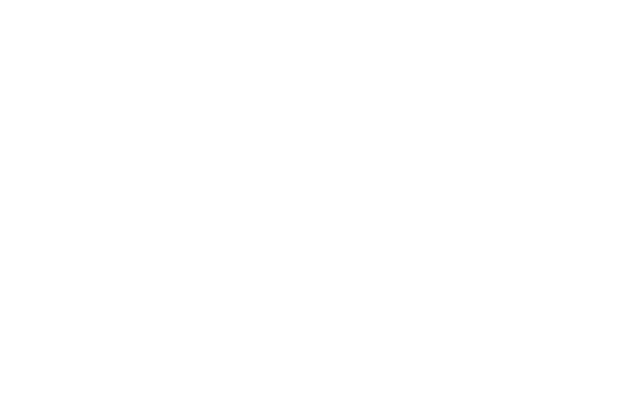
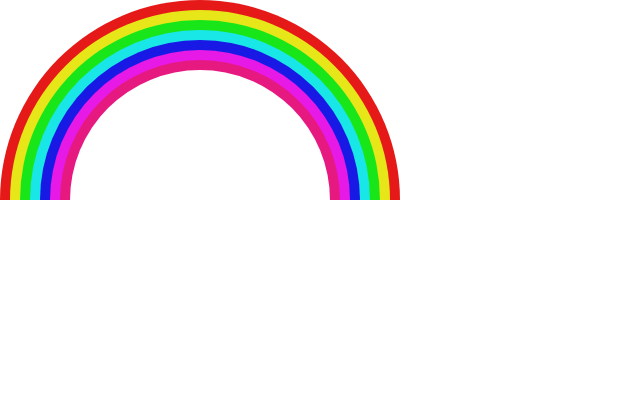
Before and after one commit to Rukakang/rainbow, a plain HTML site: page index.html in a window 1280 px wide. Shown: the whole page, without its empty margins (0-640 px from the left). Drawn offline with Linux system fonts and the light colour scheme; the site is published under a folder, as on GitHub Pages, so addresses that start at the root find nothing.

Commit message:
Update index.html

```diff
--- a/index.html
+++ b/index.html
@@ -4,7 +4,7 @@
     <meta charset="UTF-8">
     <meta name="viewport" content="width=device-width, initial-scale=1.0,maximum-scale =1.0,maximum-scale =1.0,user-scalable = no">
     <title>彩虹</title>
-    <link rel="stylesheet" href="/rainbow.css">
+    <link rel="stylesheet" href="rainbow.css">
     <style>
         img{
             max-width: 100%;
```
